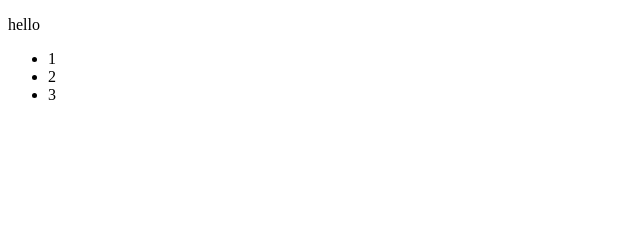
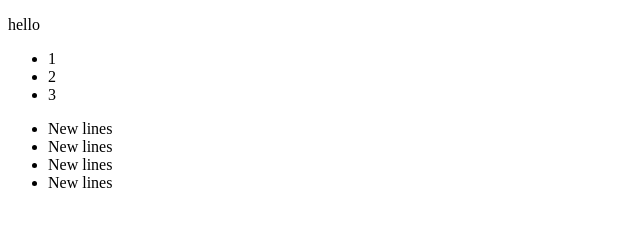
Before and after one commit to Varakuda/varakuda.github.io, a plain HTML site: page index.html in a window 1280 px wide. Shown: the whole page, without its empty margins (0-640 px from the left). Drawn offline with Linux system fonts and the light colour scheme.

Commit message:
add index.html

```diff
--- a/index.html
+++ b/index.html
@@ -11,5 +11,12 @@
 		<li>2</li>
 		<li>3</li>
 	</ul>
+
+	<ul>
+		<li>New lines</li>
+		<li>New lines</li>
+		<li>New lines</li>
+		<li>New lines</li>
+	</ul>
 </body>
 </html>
```
